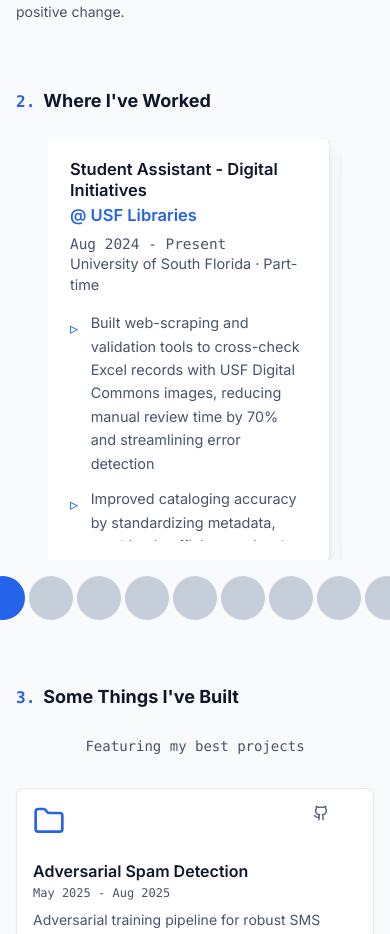
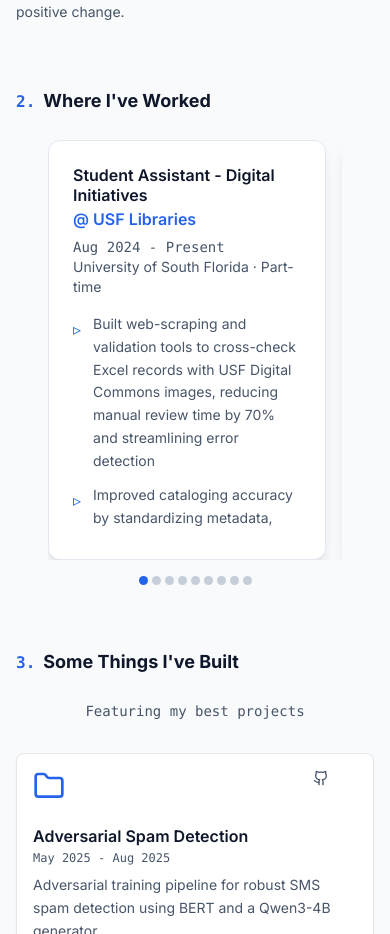
Before and after one commit to Param-10/Portfolio-Website, a React (Vite) app: page / in a window 390 px wide. Shown: the part 1385-2319 px from the top of the page. Built offline with nearby package versions, Linux system fonts and the light colour scheme.

Commit message:
Refactor mobile card animation and update dot indicator styles in Experience component

```diff
--- a/src/components/Experience.tsx
+++ b/src/components/Experience.tsx
@@ -277,7 +277,6 @@ function Experience() {
                     <motion.div
                       initial={{ opacity: 0, y: 10 }}
                       whileInView={{ opacity: 1, y: 0 }}
-                      animate={{ scale: index === currentMobileIndex ? 1.03 : 1 }}
                       transition={{ duration: 0.2, ease: 'easeOut' }}
                       viewport={{ once: true }}
                       className="bg-white dark:bg-slate-800 p-6 rounded-xl border border-slate-200 dark:border-slate-700 shadow-lg h-[420px] flex flex-col"
@@ -335,7 +334,7 @@ function Experience() {
                   key={`dot-${exp.id}`}
                   onClick={() => scrollToIndex(index)}
                   aria-label={`Go to ${exp.company}`}
-                  className={`h-1 w-1 rounded-full transition-all duration-200 ${
+                  className={`h-[9px] w-[9px] min-h-[9px] min-w-[9px] p-0 rounded-full transition-all duration-200 ${
                     index === currentMobileIndex
                       ? 'bg-blue-600 dark:bg-blue-400'
                       : 'bg-slate-400/50 dark:bg-slate-500/50'
```
